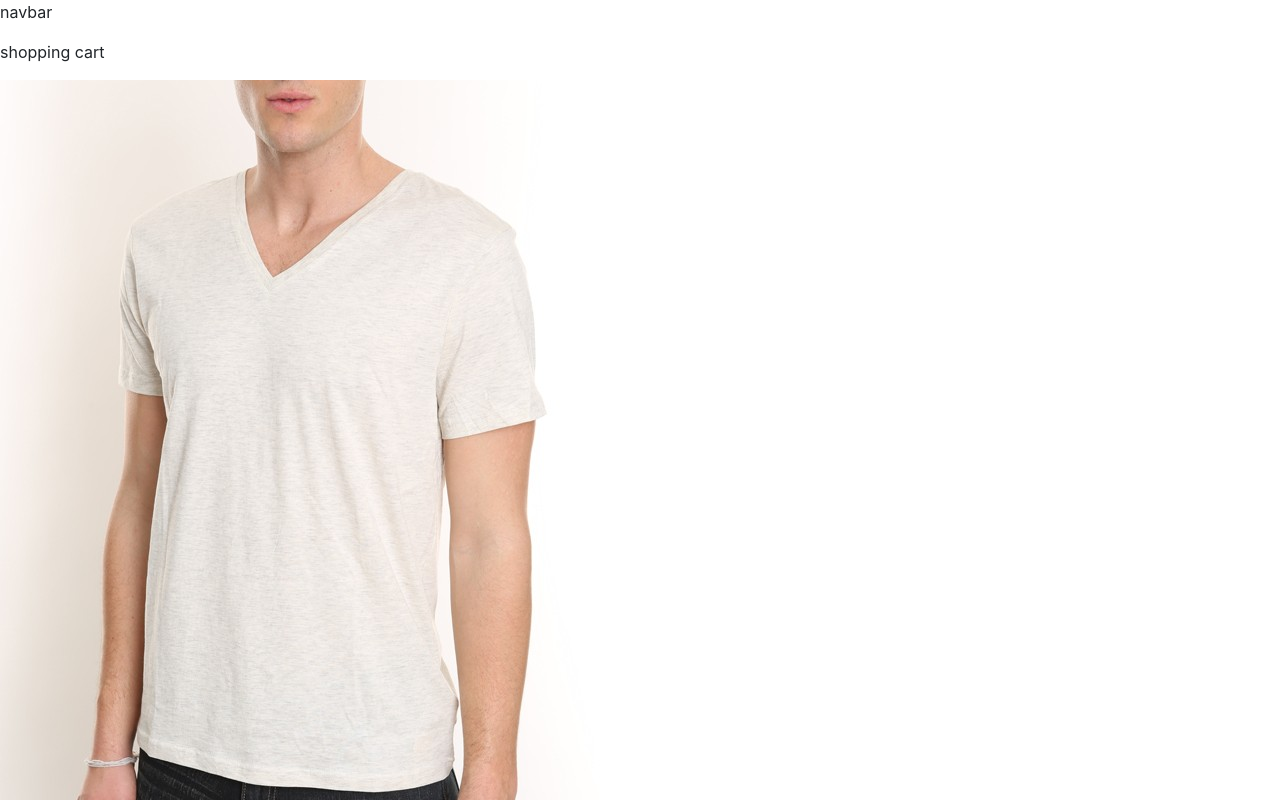
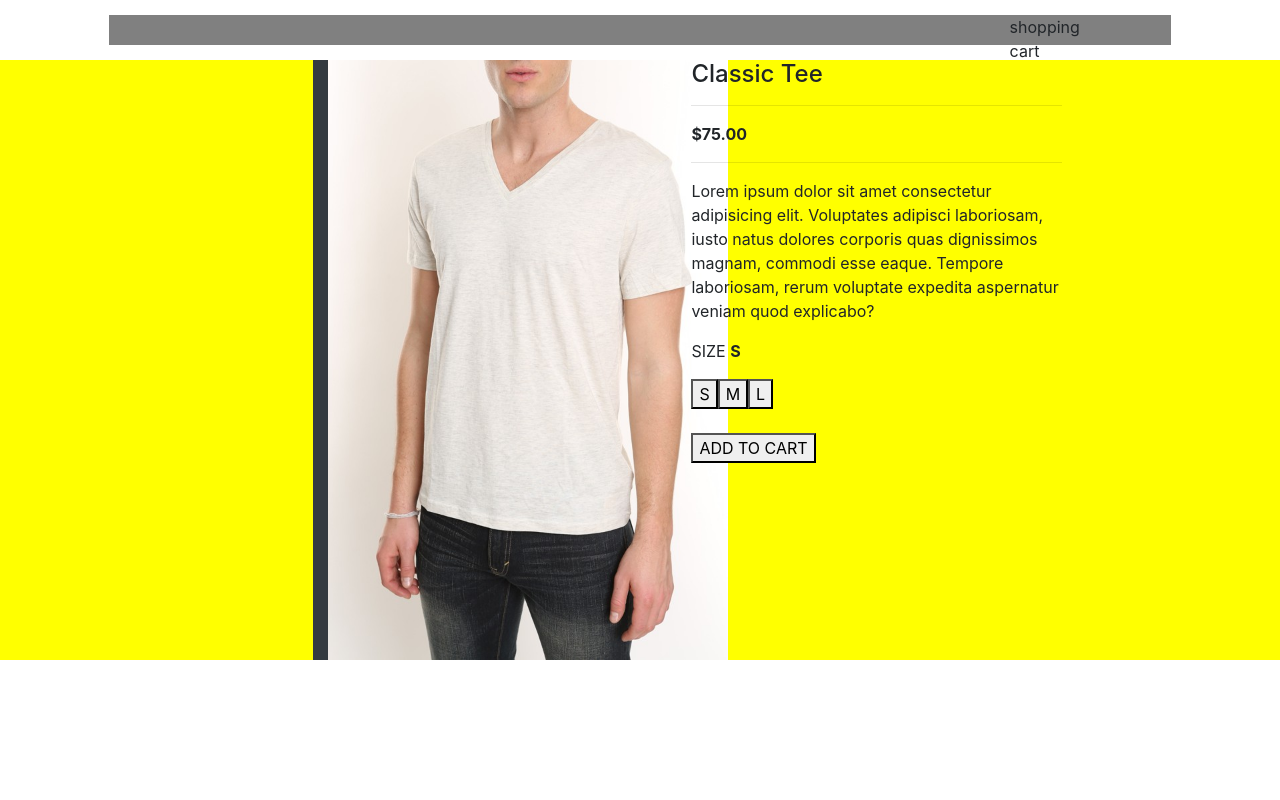
Before and after one commit to dbedggood/moustache-republic-test, a React (Create React App) app: page / in a window 1280 px wide. Shown: the top 800 px of the page. Built offline with nearby package versions, Linux system fonts and the light colour scheme.

Commit message:
Setup website layout

```diff
--- /dev/null
+++ b/src/App.css
@@ -0,0 +1,13 @@
+.NavBar {
+  background-color: grey;
+  margin: 15px auto;
+  height: 30px;
+}
+
+.Content {
+  background-color: yellow;
+}
+
+.ProductImage {
+  height: 600px;
+}
--- a/src/App.js
+++ b/src/App.js
@@ -1,4 +1,5 @@
 import React, { Component } from 'react'
+import './App.css'
 import NavBar from './components/layout/NavBar'
 import ProductPage from './components/content/ProductPage'
 
--- a/src/components/content/ProductDetails.js
+++ b/src/components/content/ProductDetails.js
@@ -3,9 +3,20 @@ import ProductForm from './ProductForm'
 
 function ProductDetails() {
   return (
-    <div>
-      <p>information</p>
-      <ProductForm />
+    <div className="row">
+      <div className="col-11 offset-1">
+        <h4>Classic Tee</h4>
+        <hr />
+        <b>$75.00</b>
+        <hr />
+        <p>
+          Lorem ipsum dolor sit amet consectetur adipisicing elit. Voluptates
+          adipisci laboriosam, iusto natus dolores corporis quas dignissimos
+          magnam, commodi esse eaque. Tempore laboriosam, rerum voluptate
+          expedita aspernatur veniam quod explicabo?
+        </p>
+        <ProductForm />
+      </div>
     </div>
   )
 }
--- a/src/components/content/ProductForm.js
+++ b/src/components/content/ProductForm.js
@@ -3,7 +3,18 @@ import React from 'react'
 function ProductForm() {
   return (
     <div>
-      <p>form stuff</p>
+      <p>
+        SIZE <b>S</b>
+      </p>
+      <div>
+        <button>S</button>
+        <button>M</button>
+        <button>L</button>
+      </div>
+      <br />
+      <div>
+        <button>ADD TO CART</button>
+      </div>
     </div>
   )
 }
--- a/src/components/content/ProductPage.js
+++ b/src/components/content/ProductPage.js
@@ -3,9 +3,13 @@ import ProductDetails from './ProductDetails'
 
 function ProductPage() {
   return (
-    <div>
-      <img src="./classic-tee.jpg" alt="" />
-      <ProductDetails />
+    <div className="row Content">
+      <div className="col-3 offset-3 bg-dark">
+        <img className="ProductImage" src="./classic-tee.jpg" alt="tshirt" />
+      </div>
+      <div className="col-4">
+        <ProductDetails />
+      </div>
     </div>
   )
 }
--- a/src/components/layout/NavBar.js
+++ b/src/components/layout/NavBar.js
@@ -3,9 +3,12 @@ import ShoppingCart from './ShoppingCart'
 
 function NavBar() {
   return (
-    <div>
-      <p>navbar</p>
-      <ShoppingCart />
+    <div className="row">
+      <div className="col-10 offset-1">
+        <div className="NavBar">
+          <ShoppingCart />
+        </div>
+      </div>
     </div>
   )
 }
--- a/src/components/layout/ShoppingCart.js
+++ b/src/components/layout/ShoppingCart.js
@@ -2,8 +2,10 @@ import React from 'react'
 
 function ShoppingCart() {
   return (
-    <div>
-      <p>shopping cart</p>
+    <div className="row">
+      <div className="col-1 offset-10">
+        <p className="float-right">shopping cart</p>
+      </div>
     </div>
   )
 }
```
